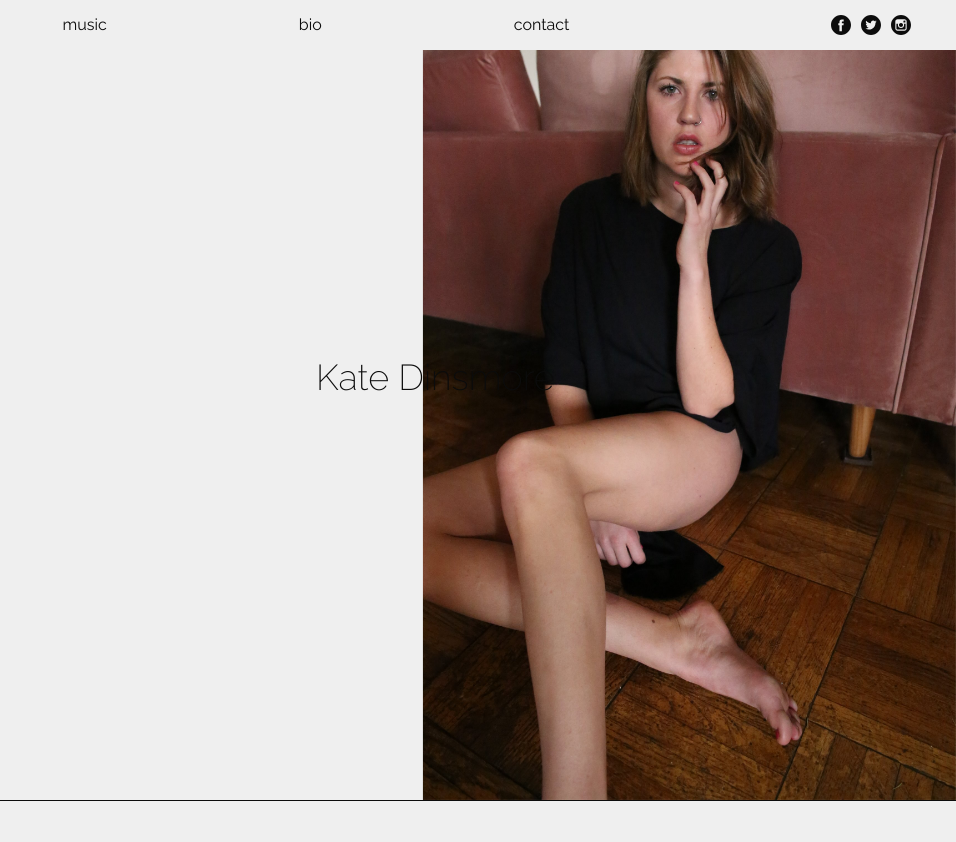
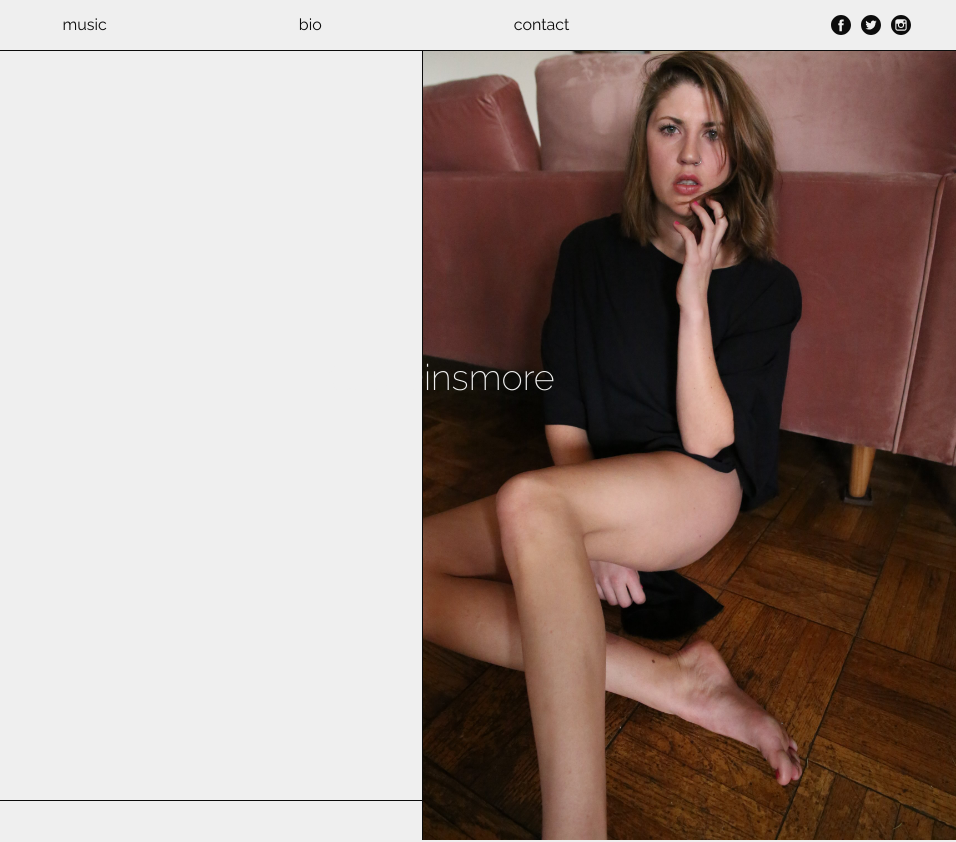
Before and after one commit to zanedr/kate-dinsmore-updated, a React (Create React App) app: page / in a window 1280 px wide. Shown: the top 842 px of the page, without its empty margins (324-1280 px from the left). Built offline with nearby package versions, Linux system fonts and the light colour scheme.

Commit message:
borders and layers fixed

```diff
--- a/src/App.css
+++ b/src/App.css
@@ -14,7 +14,7 @@ body {
   background-color: #efefef;
   /*background-color: #0c0c0c;*/
   height: 100vh;
-  z-index: -5;
+  z-index: 5;
   border-bottom: 1px #0c0c0c solid;
 }
 
@@ -45,11 +45,12 @@ body {
   left: 25vw;
   font-size: 36px;
   font-weight: 200;
-  z-index: 10;
+  z-index: 4;
 }
 
 .photo {
   position: absolute;
+  border-left: 1px solid #0c0c0c;
   right: 0;
   bottom: 0;
   height: 100vh;
@@ -57,6 +58,7 @@ body {
 
 #main-menu {
   /*background: #0c0c0c;*/
+  border-bottom: 1px solid #0c0c0c;
   background: #efefef;
   display: flex;
   height: 50px;
@@ -66,7 +68,7 @@ body {
   top: 0px;
   transition-duration: .5s;
   width: 100%;
-  z-index: 2;
+  z-index: 5;
 }
 
 .menu-links {
@@ -384,13 +386,13 @@ h2 {
 
 @media screen and (max-width: 1300px) {
   .photo {
-    padding-top: 30px;
+    bottom: -40px;
   }
 
   .main-title {
     bottom: 20vh;
     left: 50vw;
-    /*color: #efefef;*/
+    color: #efefef;
   }
 
   #bio {
```
